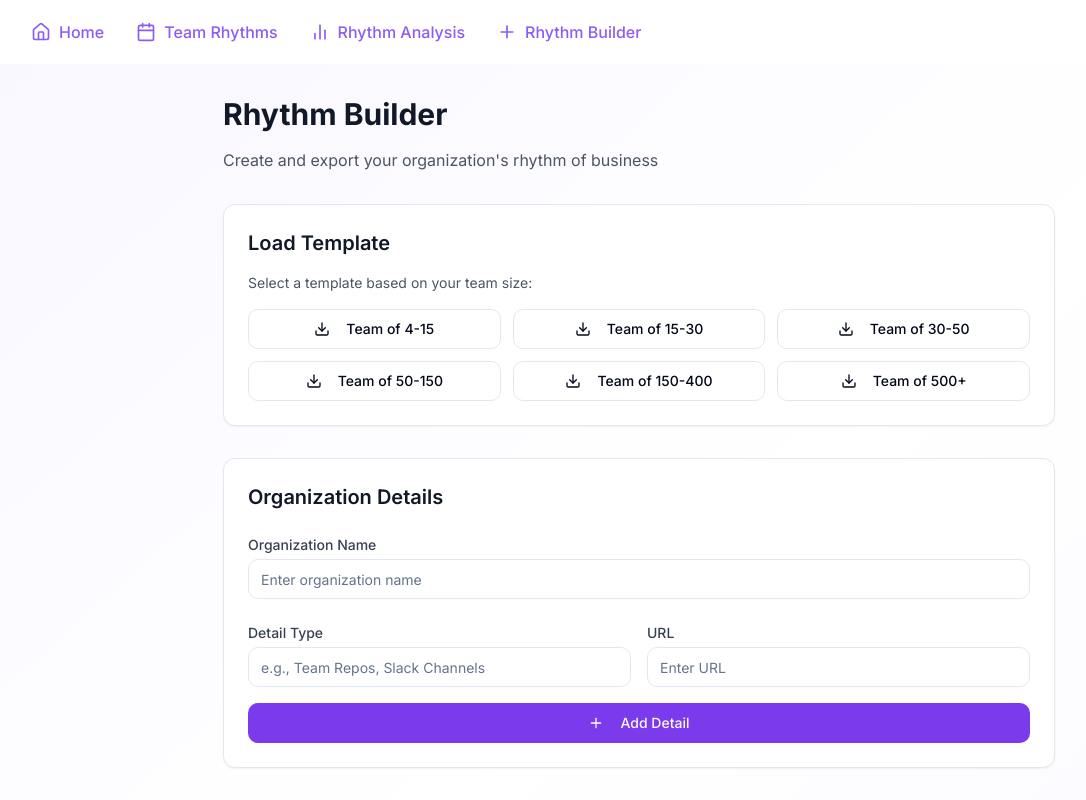
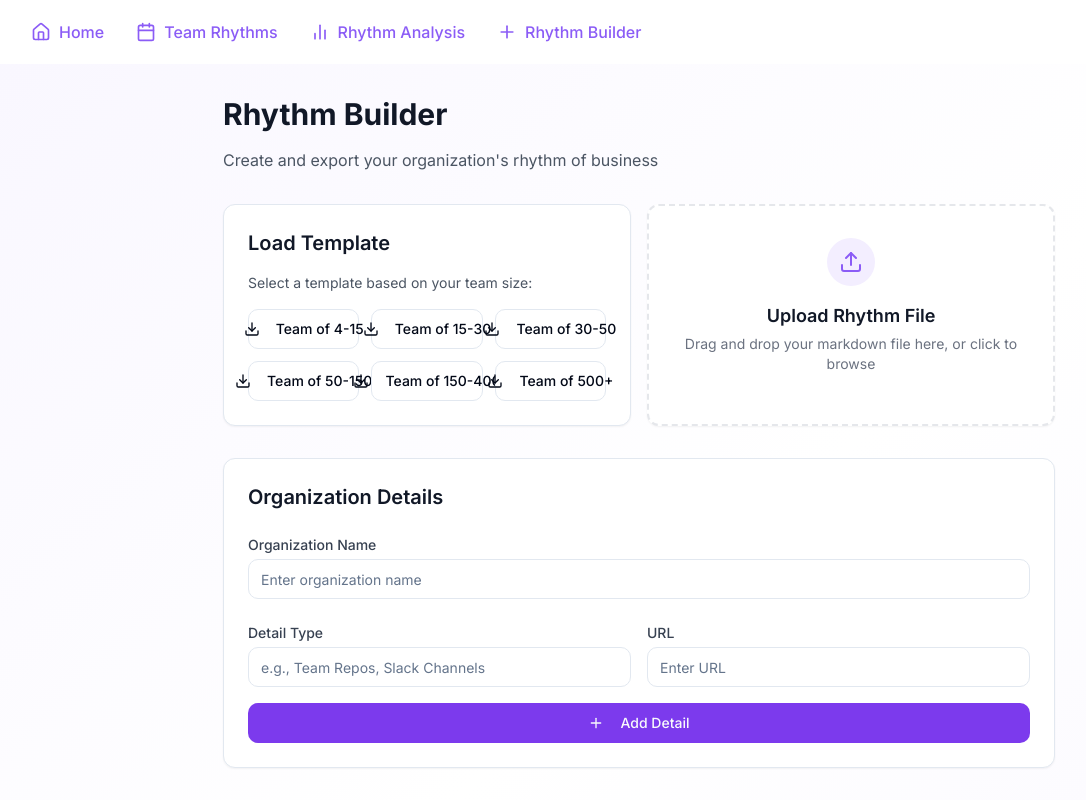
Before and after one commit to mattnigh/build-a-rhythm, a React (Vite) app: page /builder in a window 1280 px wide. Shown: the top 800 px of the page, without its empty margins (1-1087 px from the left). Built offline with nearby package versions, Linux system fonts and the light colour scheme.

Commit message:
Add markdown file upload
Adds functionality to upload markdown files to populate data on the Rhythm Builder page.  This allows for easier editing of existing rhythm data.

```diff
--- a/src/pages/RhythmBuilder.tsx
+++ b/src/pages/RhythmBuilder.tsx
@@ -1,12 +1,13 @@
-
 import { useState } from "react";
 import { toast } from "@/hooks/use-toast";
 import { RhythmItem, OrgDetail } from "@/types/rhythm";
 import { generateMarkdown } from "@/utils/rhythmUtils";
+import { getRhythmData, getHeaderInfo, parseOrgDetails } from "@/utils/rhythmParser";
 import TemplateSelector from "@/components/rhythm/TemplateSelector";
 import OrganizationDetails from "@/components/rhythm/OrganizationDetails";
 import RhythmForm from "@/components/rhythm/RhythmForm";
 import RhythmList from "@/components/rhythm/RhythmList";
+import FileUpload from "@/components/FileUpload";
 
 const RhythmBuilder = () => {
   const [organizationName, setOrganizationName] = useState("");
@@ -22,6 +23,41 @@ const RhythmBuilder = () => {
   });
   const [showCustomCategory, setShowCustomCategory] = useState(false);
   const [showCustomFrequency, setShowCustomFrequency] = useState(false);
+
+  const handleFileUpload = (content: string) => {
+    try {
+      const header = getHeaderInfo(content);
+      setOrganizationName(header.replace(" - Rhythm of Business", ""));
+
+      const details = parseOrgDetails(content);
+      setOrgDetails(details);
+
+      const sections = getRhythmData(content);
+      const allRhythms: RhythmItem[] = sections.flatMap(section =>
+        section.items.map(item => ({
+          name: item.name,
+          category: section.title,
+          attendees: item.attendees,
+          duration: item.duration.toString(),
+          frequency: item.frequency,
+          link: item.link || ""
+        }))
+      );
+
+      setRhythms(allRhythms);
+
+      toast({
+        title: "File Imported",
+        description: "Your rhythm file has been successfully imported."
+      });
+    } catch (error) {
+      toast({
+        title: "Import Error",
+        description: "Failed to parse the markdown file. Please check the format.",
+        variant: "destructive"
+      });
+    }
+  };
 
   const addRhythm = () => {
     if (!currentRhythm.name || !currentRhythm.category || !currentRhythm.attendees || !currentRhythm.duration || !currentRhythm.frequency) {
@@ -145,7 +181,10 @@ const RhythmBuilder = () => {
           <p className="text-gray-600">Create and export your organization's rhythm of business</p>
         </div>
 
-        <TemplateSelector loadTemplate={loadTemplate} />
+        <div className="grid grid-cols-1 md:grid-cols-2 gap-4">
+          <TemplateSelector loadTemplate={loadTemplate} />
+          <FileUpload onFileUpload={handleFileUpload} />
+        </div>
 
         <OrganizationDetails
           organizationName={organizationName}
```
Also changed, not shown: src/components/FileUpload.tsx (line endings or trailing spaces).
